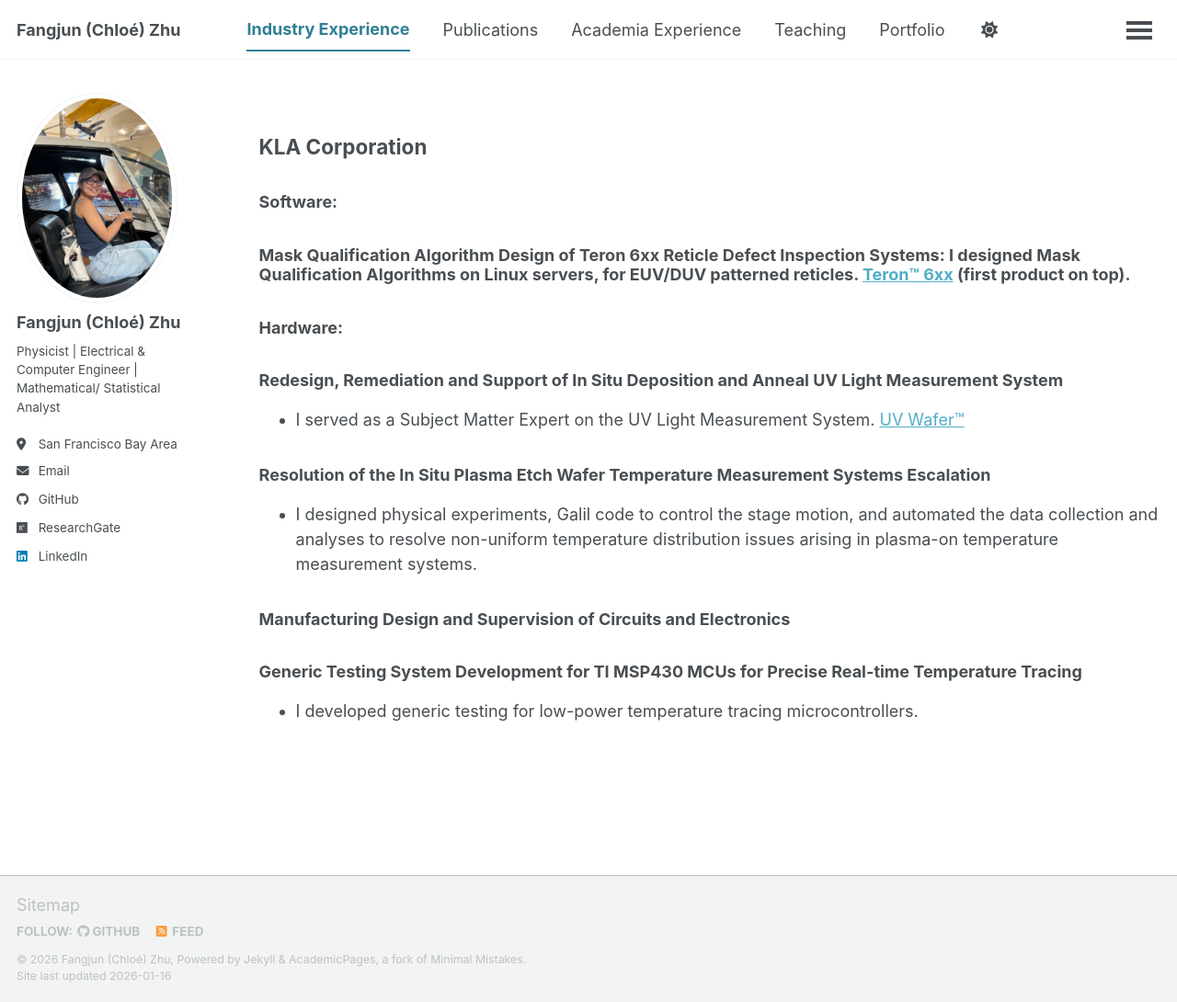
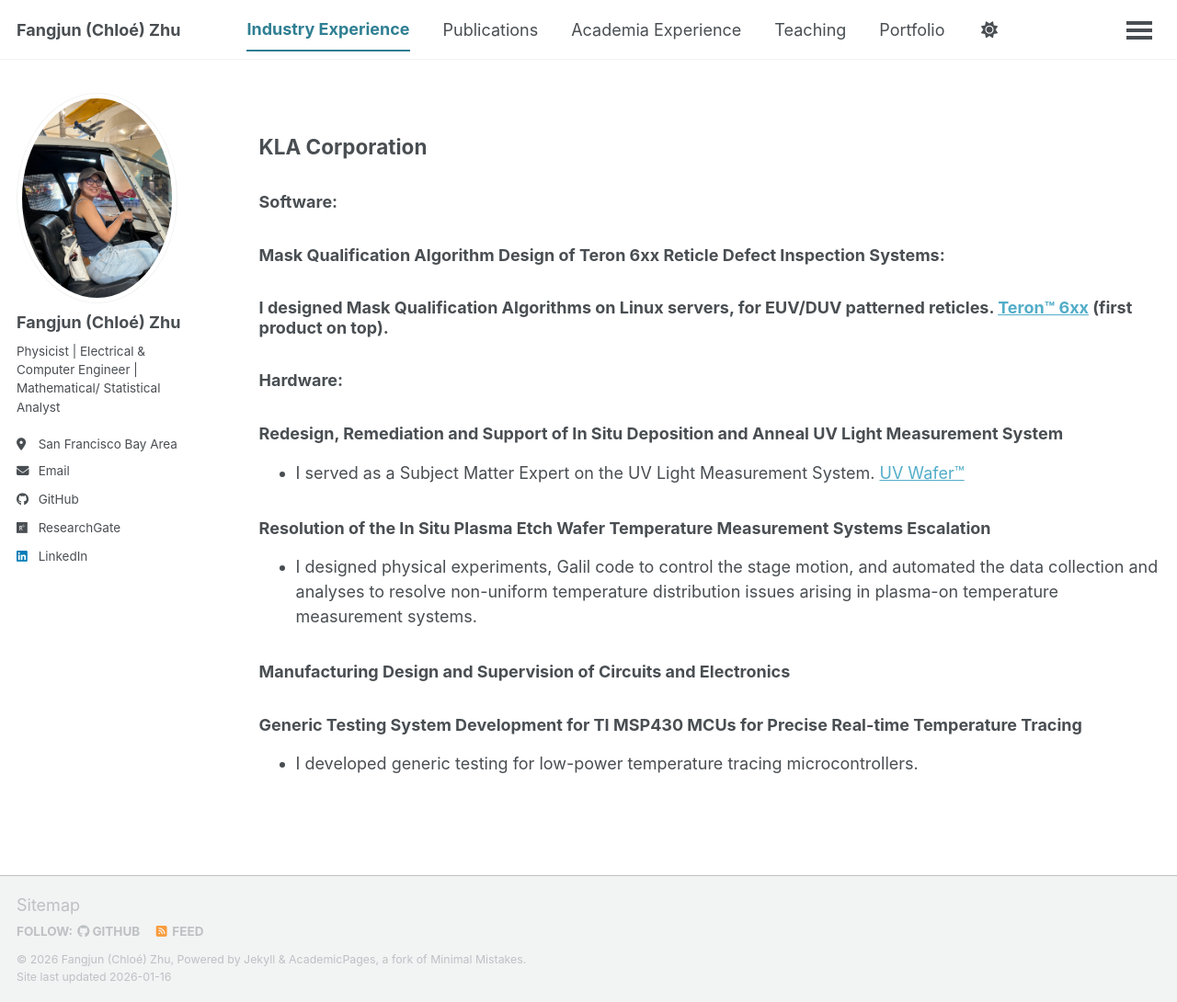
Before and after one commit to ChloeZhu1/ChloeZhu1.github.io, a Jekyll site: the page built from _pages/cv.md, in a window 1280 px wide and 1090 px high. Shown: the whole window at 92% size. Built offline with Jekyll 4.4.1, drawn with Linux system fonts in a browser that asks for light colours; a script bundle is joined from its source files by our own code; library files that are not in the unit come from our copies.

Commit message:
Update cv.md

```diff
--- a/_pages/cv.md
+++ b/_pages/cv.md
@@ -10,7 +10,8 @@
 {% include base_path %}
 ## KLA Corporation
 ### Software:
-### Mask Qualification Algorithm Design of Teron 6xx Reticle Defect Inspection Systems: I designed Mask Qualification Algorithms on Linux servers, for EUV/DUV patterned reticles. [Teron™ 6xx](https://www.kla.com/products/reticle-manufacturing) (first product on top).
+### Mask Qualification Algorithm Design of Teron 6xx Reticle Defect Inspection Systems:
+### I designed Mask Qualification Algorithms on Linux servers, for EUV/DUV patterned reticles. [Teron™ 6xx](https://www.kla.com/products/reticle-manufacturing) (first product on top).
 
 ### Hardware:
 ### Redesign, Remediation and Support of In Situ Deposition and Anneal UV Light Measurement System
```
